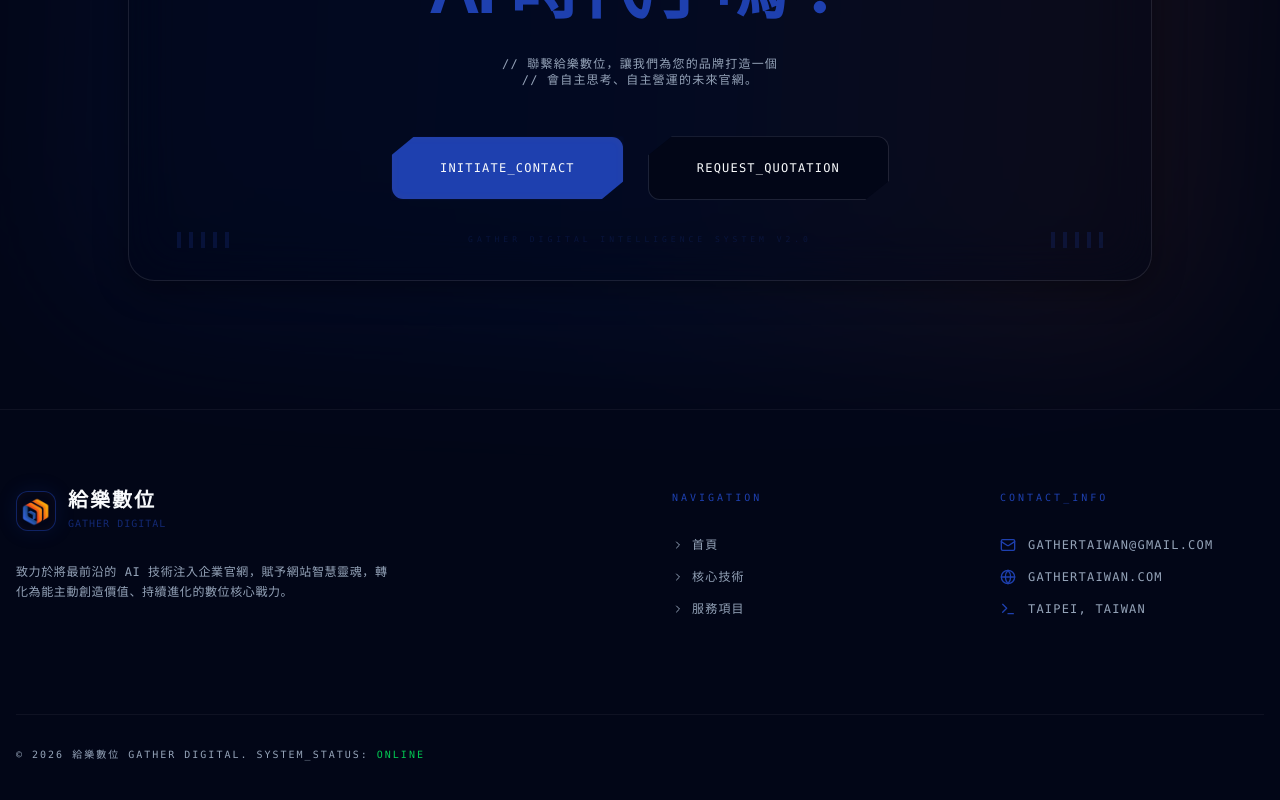
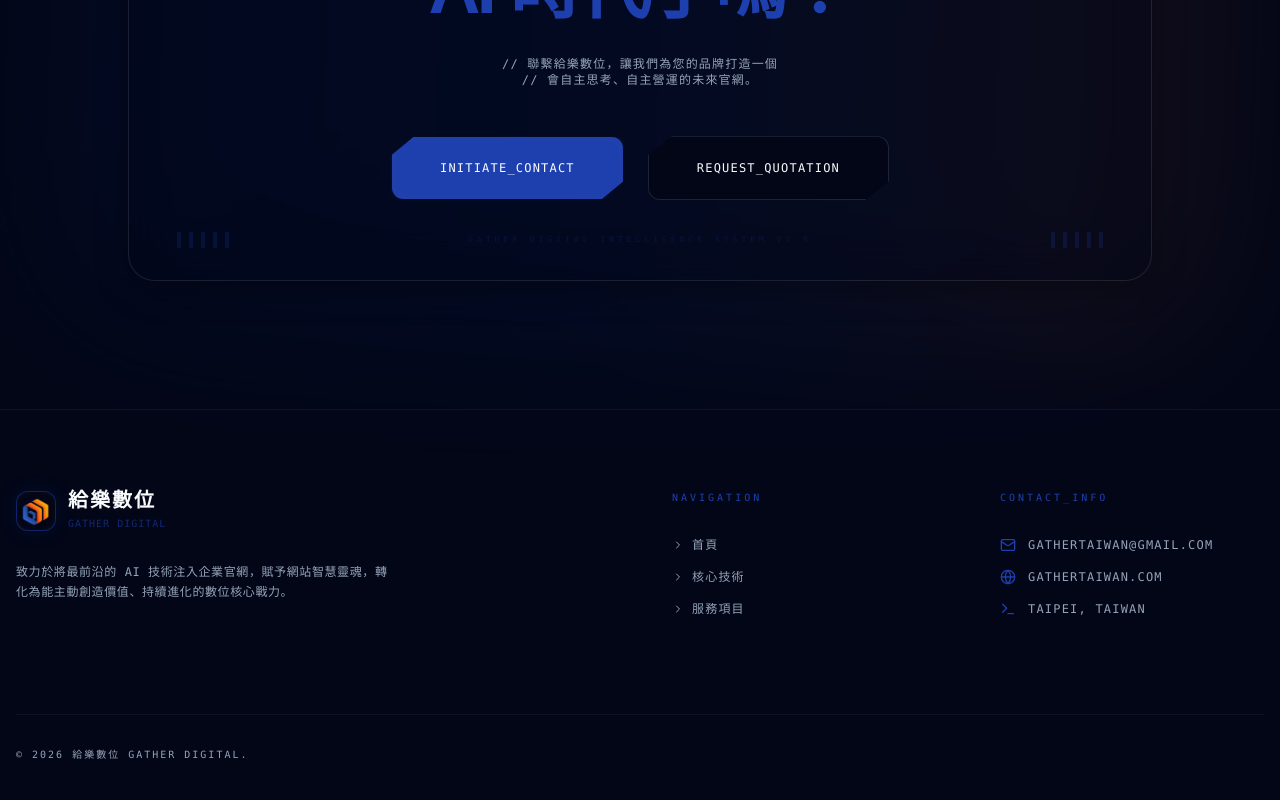
Before and after one commit to Gathertaiwan-Group/gather-next, a React (Vite) app: page / in a window 1280 px wide. Shown: the part 2717-3517 px from the top of the page. Built offline with nearby package versions, Linux system fonts and the light colour scheme.

Commit message:
chore: remove System_Status indicator from footer

```diff
--- a/src/App.tsx
+++ b/src/App.tsx
@@ -526,7 +526,7 @@ const Footer = () => {
           </div>
         </div>
         <div className="pt-8 border-t border-white/5 flex flex-col md:flex-row justify-between items-center gap-6 text-[10px] font-mono uppercase tracking-[0.2em] text-muted-foreground">
-          <p>© 2026 給樂數位 Gather Digital. System_Status: <span className="text-green-500">Online</span></p>
+          <p>© 2026 給樂數位 Gather Digital.</p>
         </div>
       </div>
     </footer>
```
